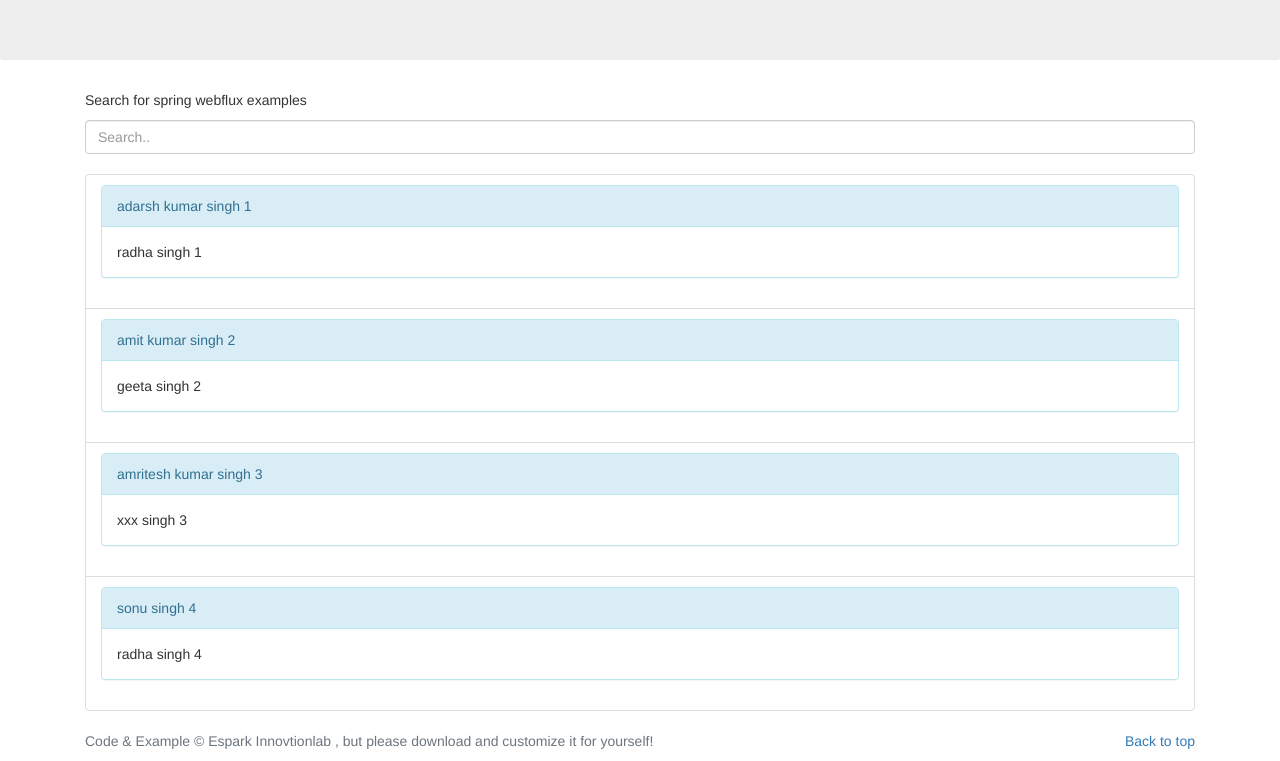
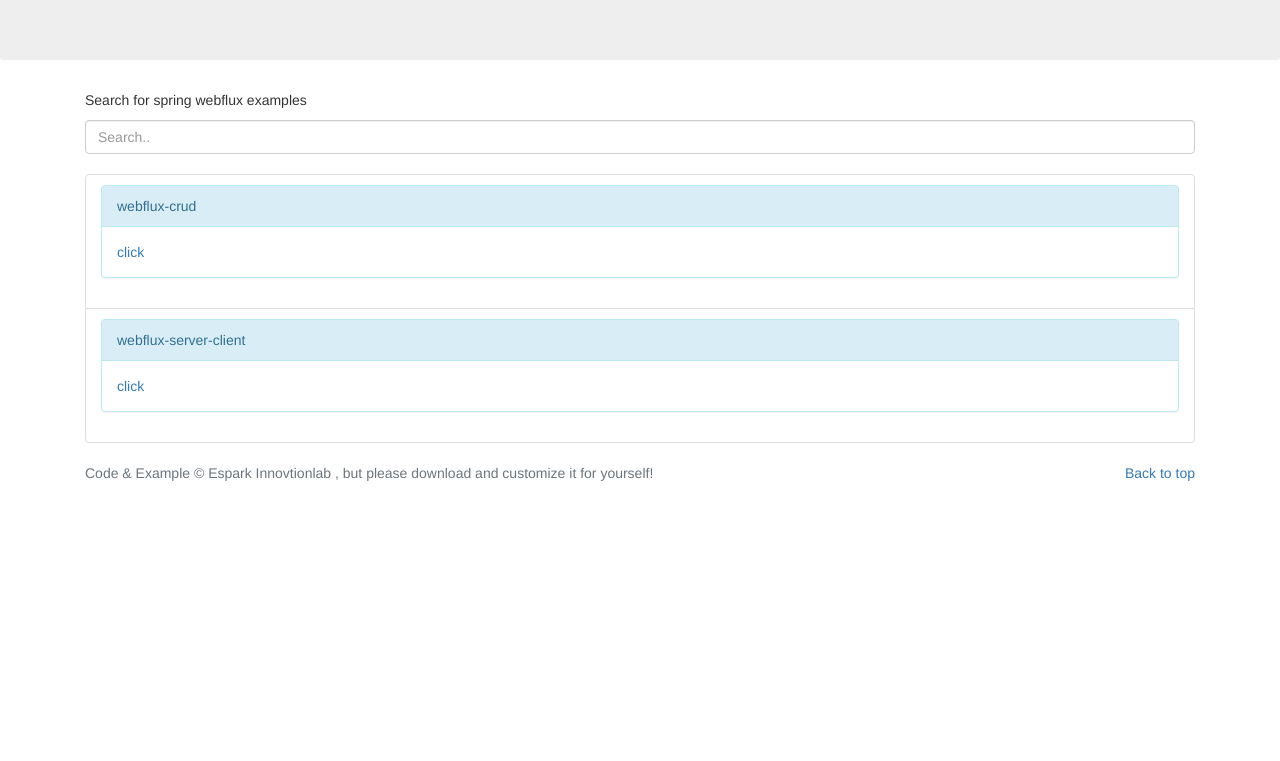
Before and after one commit to espark-adarsh/espark-adarsh.github.io, a plain HTML site: page pages/springwebflux.html in a window 1280 px wide. Shown: the part 291-1052 px from the top of the page. After the commit the page ends 800 px from the top, so only its background shows below. Drawn offline with nearby package versions, Linux system fonts and the light colour scheme.

Commit message:
updating

```diff
--- a/pages/springwebflux.html
+++ b/pages/springwebflux.html
@@ -107,8 +107,8 @@
           <p class="lead text-muted">
             Every code is like poem, but every coder is not a poet
             <br />
-            Espark Innovationlab is the platform for supporting folks around
-            the world for innonvation and development
+            Espark Innovationlab is the platform for supporting folks around the
+            world for innonvation and development
           </p>
         </div>
       </section>
@@ -125,26 +125,24 @@
         <ul class="list-group" id="myList">
           <li class="list-group-item">
             <div class="panel panel-info">
-              <div class="panel-heading">adarsh kumar singh 1</div>
-              <div class="panel-body">radha singh 1</div>
+              <div class="panel-heading">webflux-crud</div>
+              <div class="panel-body">
+                <a
+                  href="https://github.com/adarshkumarsingh83/spring-webflux/tree/master/APPLICATION/webflux-crud"
+                  >click</a
+                >
+              </div>
             </div>
           </li>
           <li class="list-group-item">
             <div class="panel panel-info">
-              <div class="panel-heading">amit kumar singh 2</div>
-              <div class="panel-body">geeta singh 2</div>
-            </div>
-          </li>
-          <li class="list-group-item">
-            <div class="panel panel-info">
-              <div class="panel-heading">amritesh kumar singh 3</div>
-              <div class="panel-body">xxx singh 3</div>
-            </div>
-          </li>
-          <li class="list-group-item">
-            <div class="panel panel-info">
-              <div class="panel-heading">sonu singh 4</div>
-              <div class="panel-body">radha singh 4</div>
+              <div class="panel-heading">webflux-server-client</div>
+              <div class="panel-body">
+                <a
+                  href="https://github.com/adarshkumarsingh83/spring-webflux/tree/master/APPLICATION/webflux-server-client"
+                  >click</a
+                >
+              </div>
             </div>
           </li>
         </ul>
```
